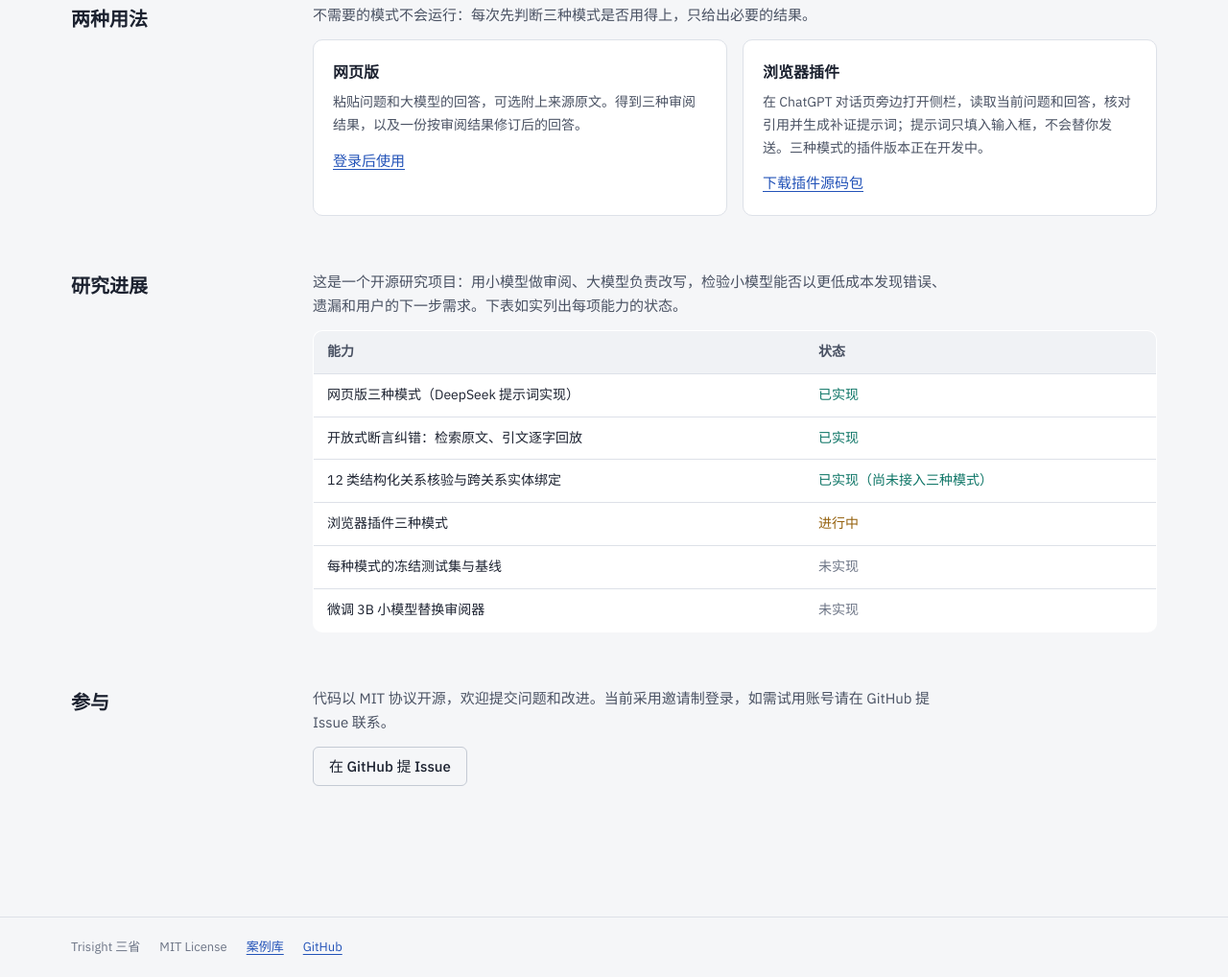
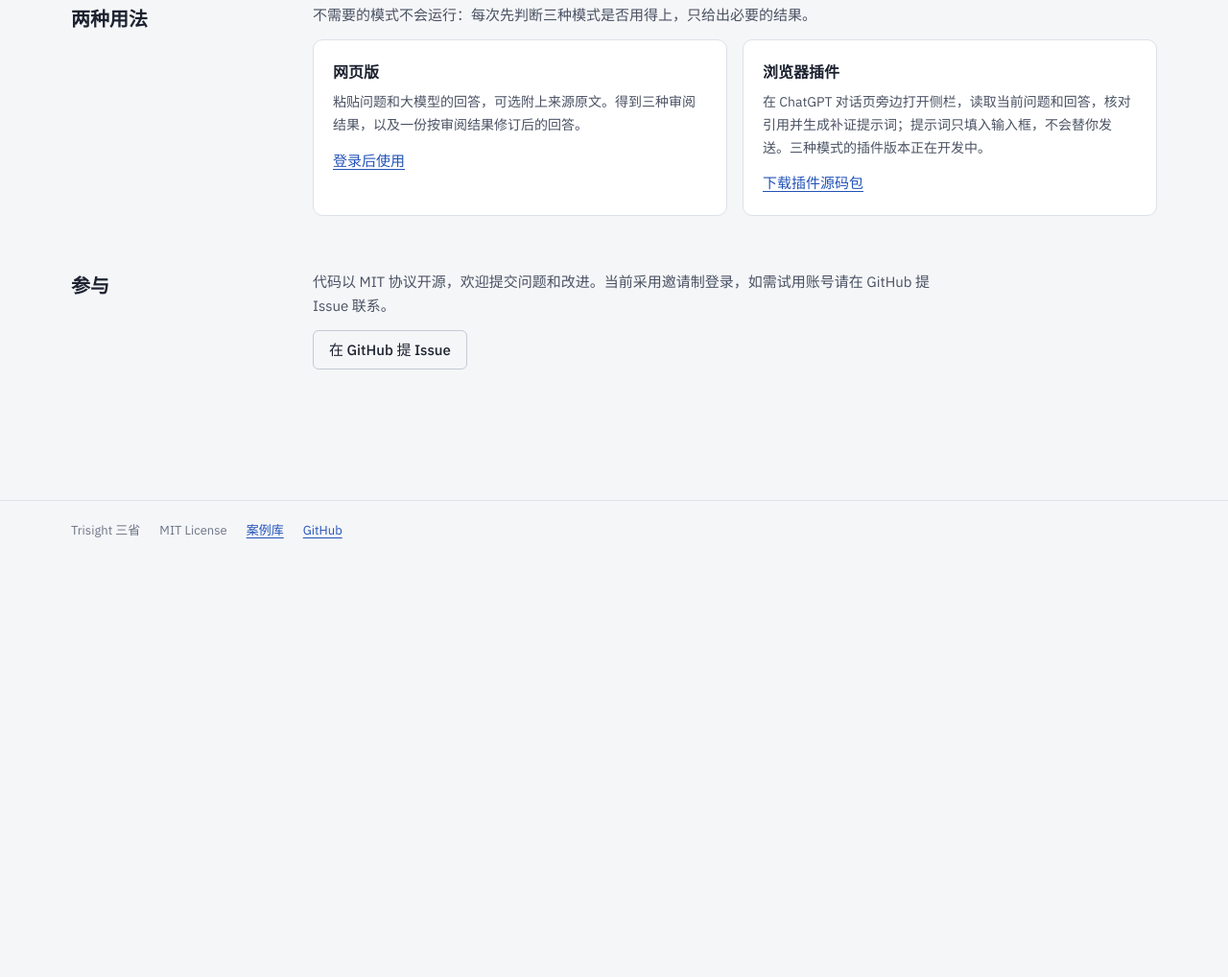
Before and after one commit to Gump111458785/evidence-verifier, a browser extension: page app/static/index.html in a window 1280 px wide. Shown: the part 916-1934 px from the top of the page at 96% size. After the commit the page ends 1500 px from the top, so only its background shows below. Drawn offline with Linux system fonts and the light colour scheme; no server answers.

Commit message:
web: remove outdated research progress section from home page

```diff
--- a/app/static/index.html
+++ b/app/static/index.html
@@ -78,24 +78,6 @@
     </section>
 
     <section class="home-section">
-      <h2>研究进展</h2>
-      <div>
-        <p>这是一个开源研究项目：用小模型做审阅、大模型负责改写，检验小模型能否以更低成本发现错误、遗漏和用户的下一步需求。下表如实列出每项能力的状态。</p>
-        <table class="status-table">
-          <thead><tr><th>能力</th><th>状态</th></tr></thead>
-          <tbody>
-            <tr><td>网页版三种模式（DeepSeek 提示词实现）</td><td class="state done">已实现</td></tr>
-            <tr><td>开放式断言纠错：检索原文、引文逐字回放</td><td class="state done">已实现</td></tr>
-            <tr><td>12 类结构化关系核验与跨关系实体绑定</td><td class="state done">已实现（尚未接入三种模式）</td></tr>
-            <tr><td>浏览器插件三种模式</td><td class="state doing">进行中</td></tr>
-            <tr><td>每种模式的冻结测试集与基线</td><td class="state todo">未实现</td></tr>
-            <tr><td>微调 3B 小模型替换审阅器</td><td class="state todo">未实现</td></tr>
-          </tbody>
-        </table>
-      </div>
-    </section>
-
-    <section class="home-section">
       <h2>参与</h2>
       <div>
         <p>代码以 MIT 协议开源，欢迎提交问题和改进。当前采用邀请制登录，如需试用账号请在 GitHub 提 Issue 联系。</p>
```
